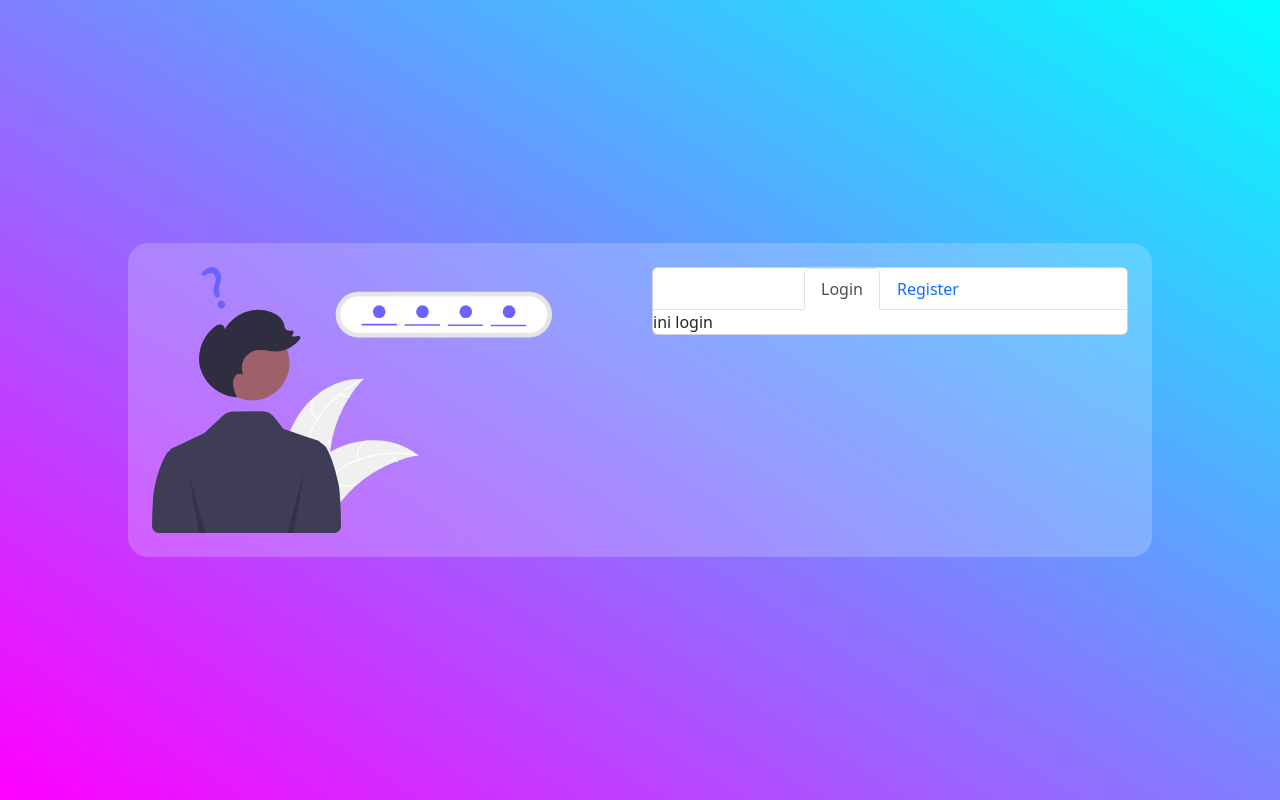
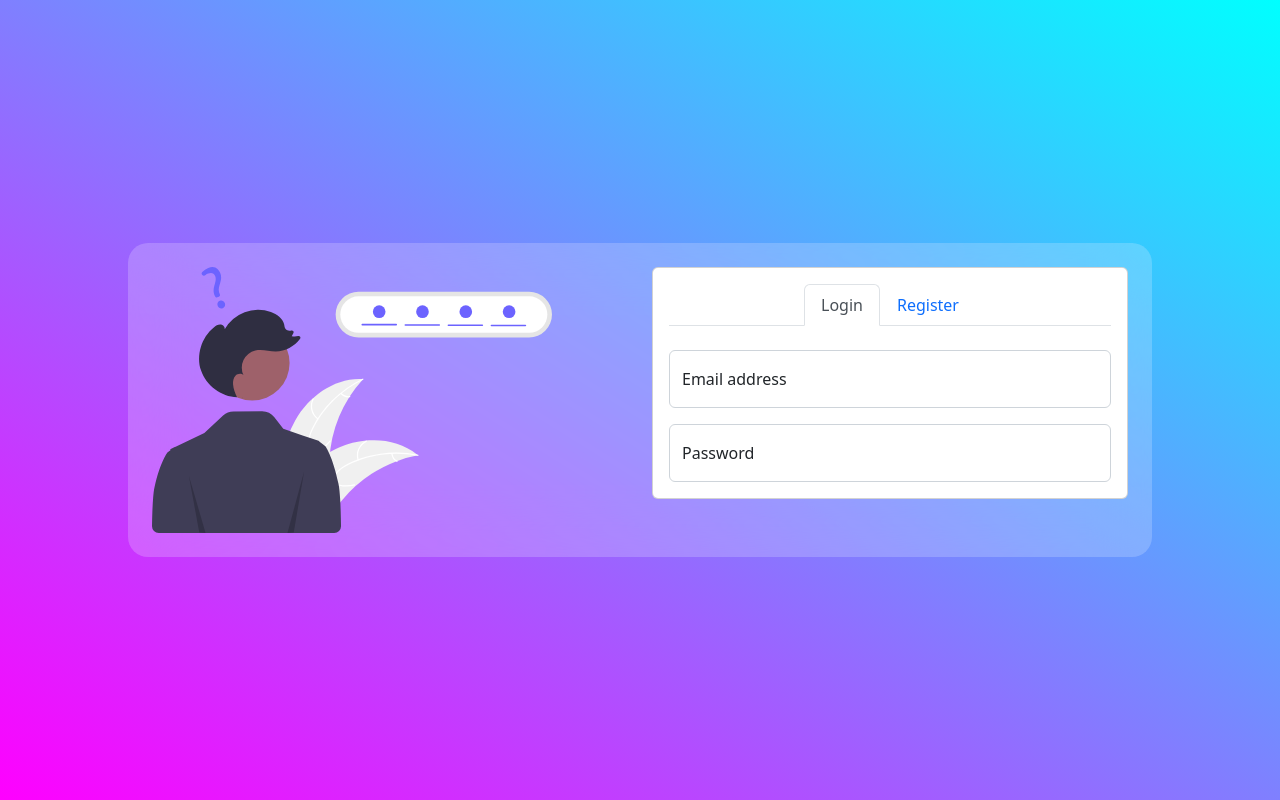
Before and after one commit to gharynsl123/Slice-UI-Web, a plain HTML site: page auth.html in a window 1280 px wide. Drawn offline with nearby package versions, Linux system fonts and the light colour scheme.

Commit message:
adding a form

```diff
--- a/auth.html
+++ b/auth.html
@@ -39,7 +39,7 @@
                 <img src="image/undraw_forgot_password_re_hxwm.svg" class="img-fluid">
             </div>
             <div class="col-md-6 form-auth">
-                <div class="card ">
+                <div class="card p-3">
                     <nav>
                         <div class="nav nav-tabs d-flex justify-content-center" id="nav-tab" role="tablist">
                           <button class="nav-link active" id="nav-home-tab" data-bs-toggle="tab" data-bs-target="#nav-home" type="button" role="tab" aria-controls="nav-home" aria-selected="true">Login</button>
@@ -47,7 +47,18 @@
                         </div>
                       </nav>
                       <div class="tab-content" id="nav-tabContent">
-                        <div class="tab-pane fade show active" id="nav-home" role="tabpanel" aria-labelledby="nav-home-tab" tabindex="0">ini login</div>
+                        <div class="tab-pane fade show active" id="nav-home" role="tabpanel" aria-labelledby="nav-home-tab" tabindex="0">
+                            <form action="" method="post" class="mt-4">
+                                <div class="form-floating mb-3">
+                                    <input type="text" class="form-control" id="floatingInput" placeholder="name@example.com">
+                                    <label for="floatingInput">Email address</label>
+                                  </div>
+                                  <div class="form-floating">
+                                    <input type="password" class="form-control" id="floatingPassword" placeholder="Password">
+                                    <label for="floatingPassword">Password</label>
+                                  </div>
+                            </form>
+                        </div>
                         <div class="tab-pane fade" id="nav-profile" role="tabpanel" aria-labelledby="nav-profile-tab" tabindex="0">ini resgiter</div>
                       </div>
                 </div>
```
